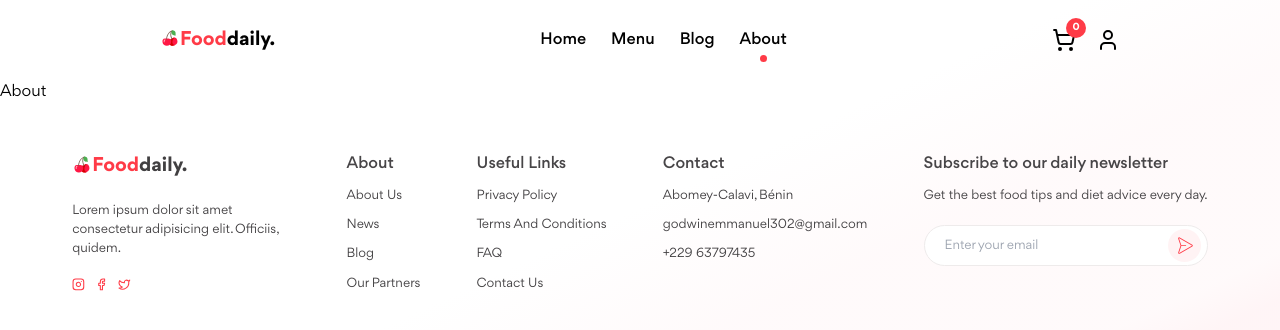
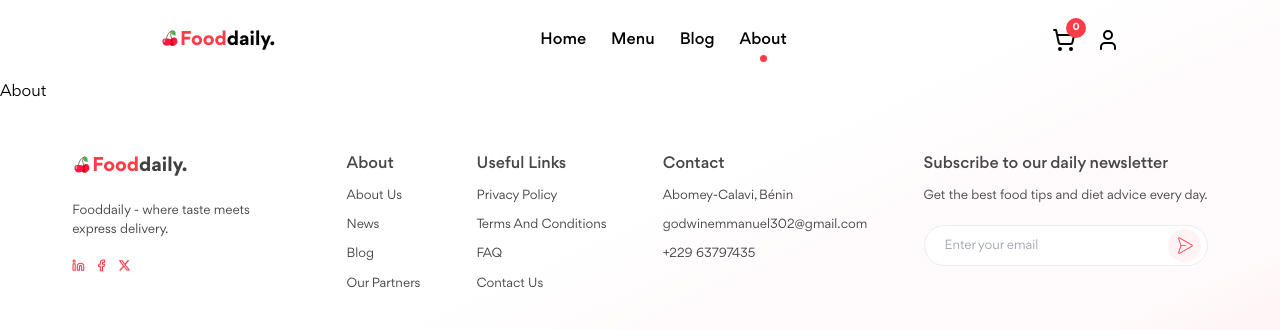
Before and after one commit to godwinmanu/Fooddaily, a Next.js app: page /about in a window 1280 px wide. Shown: the top 330 px of the page. Built offline with nearby package versions, Linux system fonts and the light colour scheme.

Commit message:
Add social media links

```diff
--- a/components/Footer/index.tsx
+++ b/components/Footer/index.tsx
@@ -1,22 +1,26 @@
 import Link from "next/link";
 import "./index.scss";
-import { LuFacebook, LuInstagram, LuTwitter } from "react-icons/lu";
+import { LuFacebook, LuLinkedin } from "react-icons/lu";
 import BrandLogo from "../BrandLogo";
 import { PiPaperPlaneRightLight } from "react-icons/pi";
+import { FaXTwitter } from "react-icons/fa6";
 
 const Footer = () => {
   return (
     <footer>
       <div className="about-brand">
         <BrandLogo />
-        <p>
-          Lorem ipsum dolor sit amet consectetur adipisicing elit. Officiis,
-          quidem.
-        </p>
+        <p>Fooddaily - where taste meets express delivery.</p>
         <div className="social-media">
-          <LuInstagram className="social-link" />
-          <LuFacebook className="social-link" />
-          <LuTwitter className="social-link" />
+          <Link href="https://www.linkedin.com/in/emmanuel-godwin-houenou">
+            <LuLinkedin className="social-link" />
+          </Link>
+          <Link href="https://www.facebook.com/godwinmanu.dev">
+            <LuFacebook className="social-link" />
+          </Link>
+          <Link href="https://twitter.com/godwinmanu3">
+            <FaXTwitter className="social-link" />
+          </Link>
         </div>
       </div>
       <div className="about-firm">
--- a/components/Jumbotron/index.scss
+++ b/components/Jumbotron/index.scss
@@ -78,7 +78,7 @@
         }
       }
 
-      .tracking-btn {
+      .how-it-works {
         background-color: $blueNight;
 
         &::before {
--- a/components/Jumbotron/index.tsx
+++ b/components/Jumbotron/index.tsx
@@ -4,8 +4,10 @@ import Image from "next/image";
 import "./index.scss";
 import illustration from "@/public/img/Illustration3.png";
 import { IoHeartCircleSharp } from "react-icons/io5";
+import { useRouter } from "next/navigation";
 
 const Jumbotron = () => {
+  const router = useRouter();
   return (
     <div className="jumbotron">
       <div className="jumbotron-text">
@@ -24,8 +26,14 @@ const Jumbotron = () => {
           at Fooddaily, we bring you the best of both worlds.
         </p>
         <div className="call-to-actions">
-          <button className="order-btn">Order Now</button>
-          <button className="tracking-btn">Track Order</button>
+          <button
+            className="order-btn"
+            onClick={() => router.push("/#food-menu")}
+          >
+            {" "}
+            Order Now
+          </button>
+          <button className="how-it-works">How it works ?</button>
         </div>
       </div>
       <div className="exhibition-image">
```
